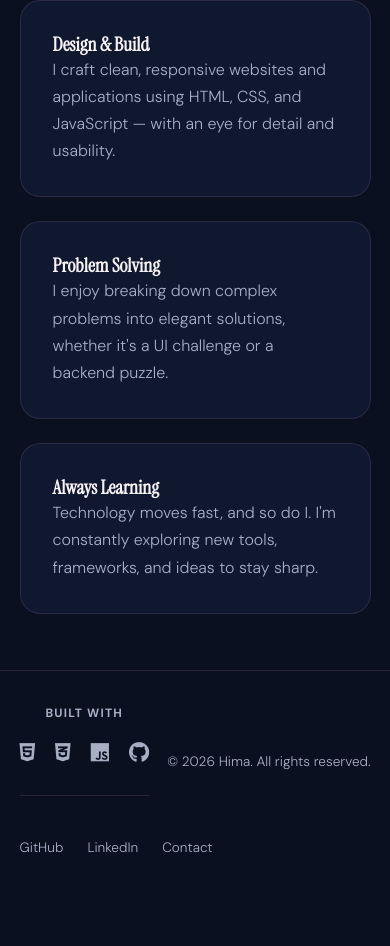
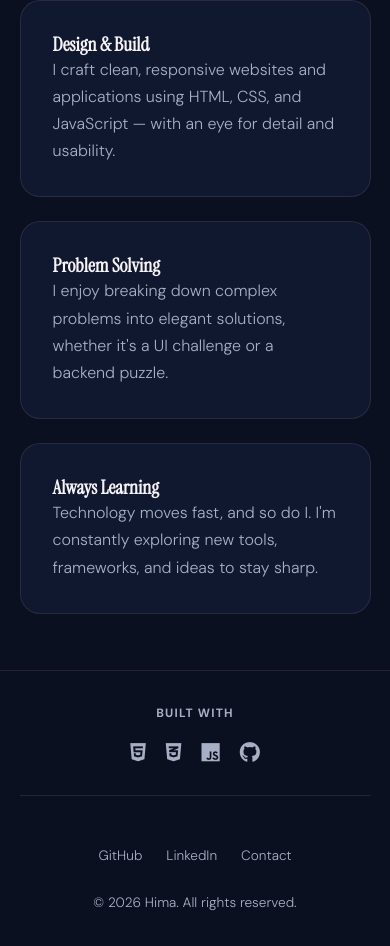
Before and after one commit to Himanagi/Hima-portfolio, a plain HTML site: page index.html in a window 390 px wide. Shown: the part 1160-2106 px from the top of the page. Before the commit the page ends 2051 px from the top, so only its background shows below. Drawn offline with Linux system fonts and the light colour scheme.

Commit message:
Fixed UX for phone

```diff
--- a/css/style.css
+++ b/css/style.css
@@ -1242,6 +1242,27 @@ section {
   section {
     padding: 3.5rem 0;
   }
+
+  .footer .container {
+    flex-direction: column;
+    text-align: center;
+    gap: 1.5rem;
+  }
+
+  .tech-stack {
+    width: 100%;
+    order: 1;
+  }
+
+  .footer-links {
+    justify-content: center;
+    flex-wrap: wrap;
+    order: 2;
+  }
+
+  .footer p {
+    order: 3;
+  }
 }
 
 @media (max-width: 480px) {
```
